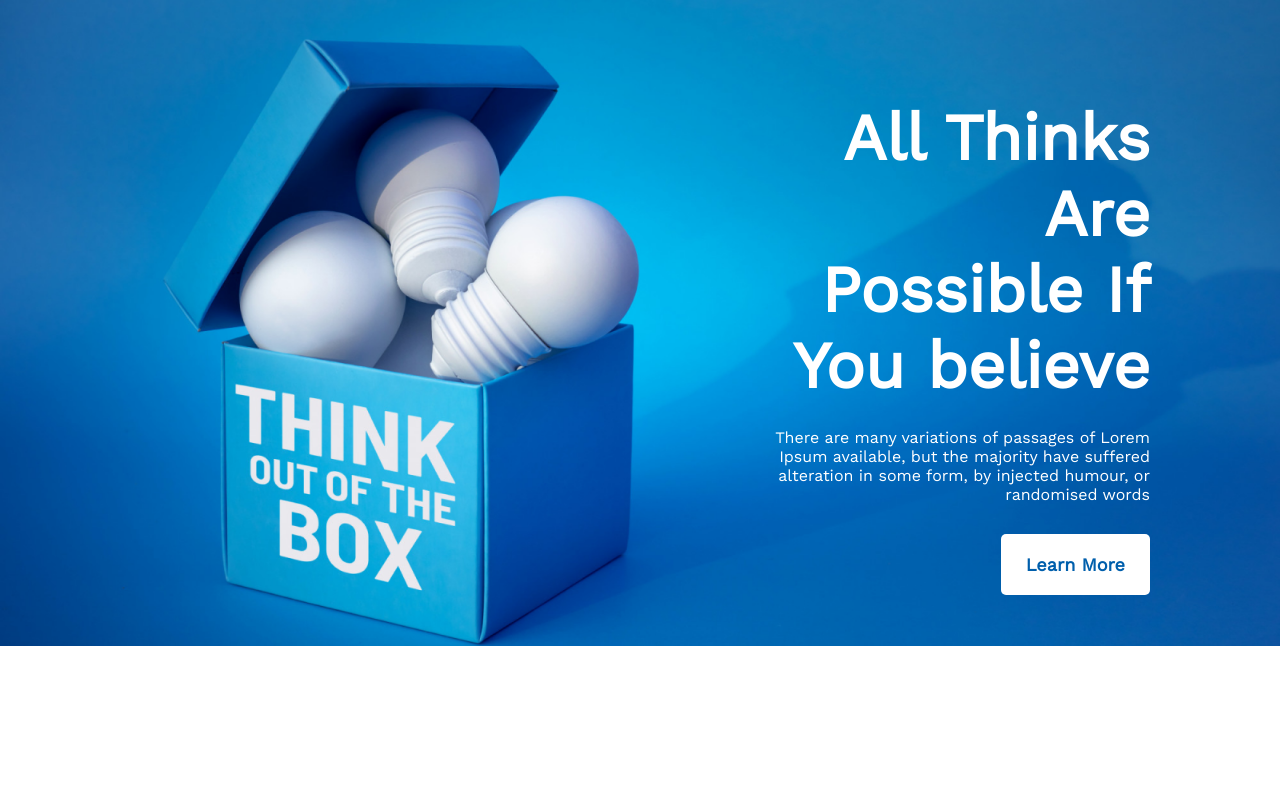
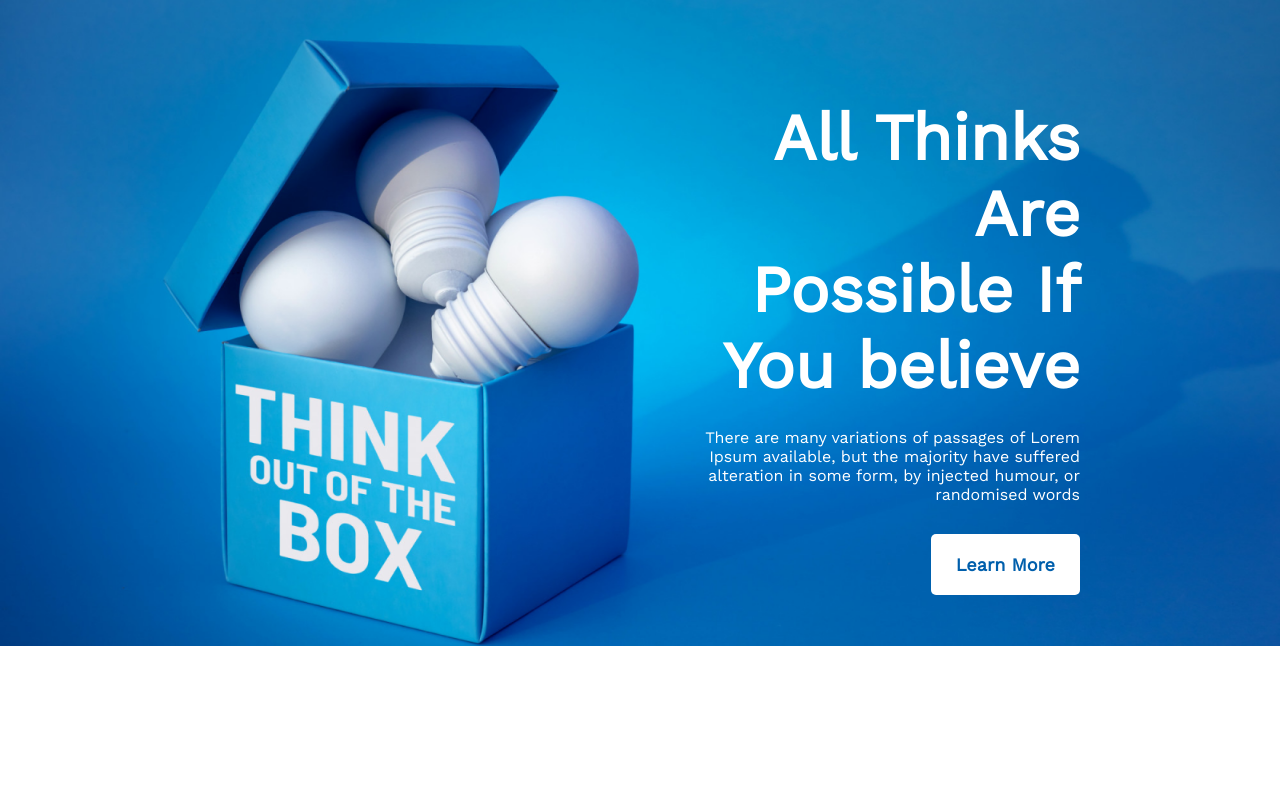
Before and after one commit to Sf-Shohag71/PH-Assignment-01, a plain HTML site: page index.html in a window 1280 px wide. Shown: the top 800 px of the page. Drawn offline with nearby package versions, Linux system fonts and the light colour scheme.

Commit message:
Final Commit for assignment-01

```diff
--- a/styles/style.css
+++ b/styles/style.css
@@ -19,8 +19,8 @@
 }
 .banner-content {
   text-align: right;
-  margin-left: 50%;
-  padding: 100px 130px 200px;
+  margin-left: 55%;
+  padding: 100px 200px 200px 0;
 }
 .banner-title {
   color: white;
@@ -37,7 +37,7 @@
   display: flex;
   gap: 80px;
   align-items: center;
-  margin: 70px 130px;
+  margin: 70px 170px;
 }
 span {
   color: #444343;
```
